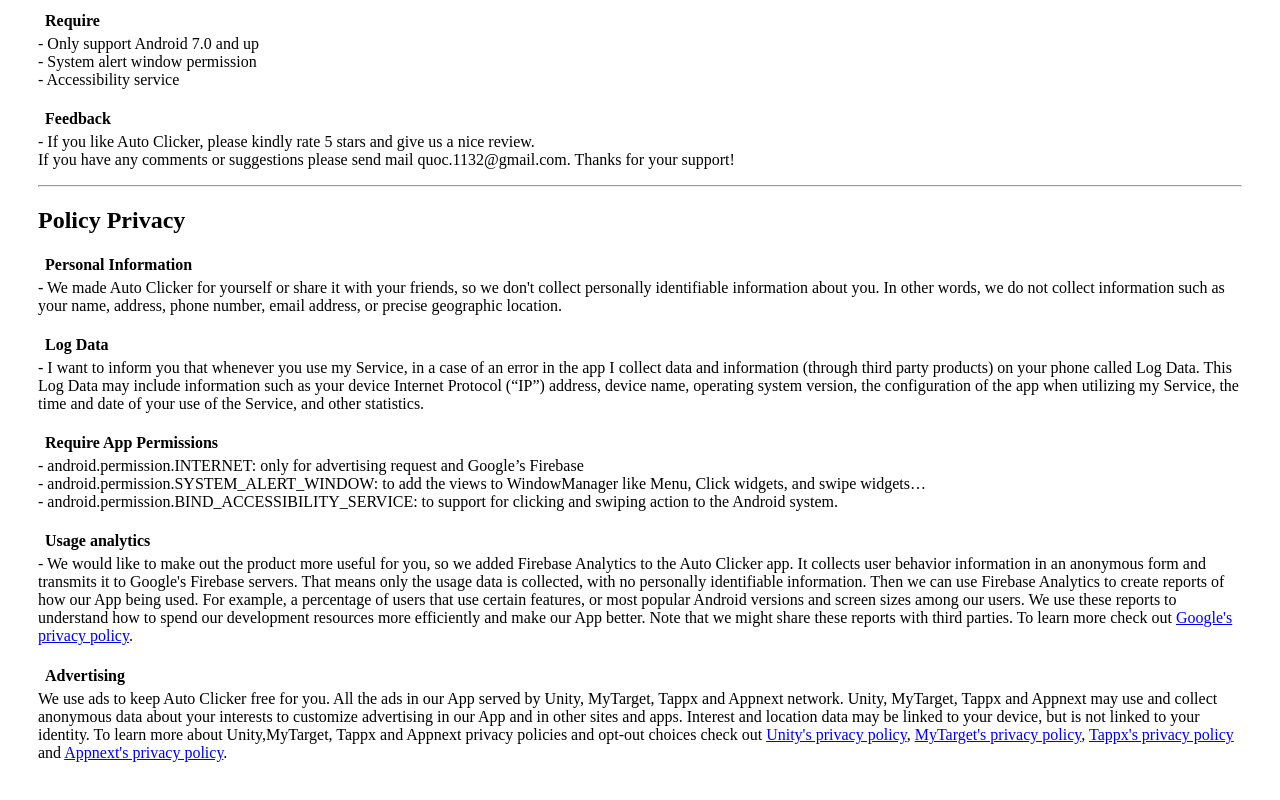
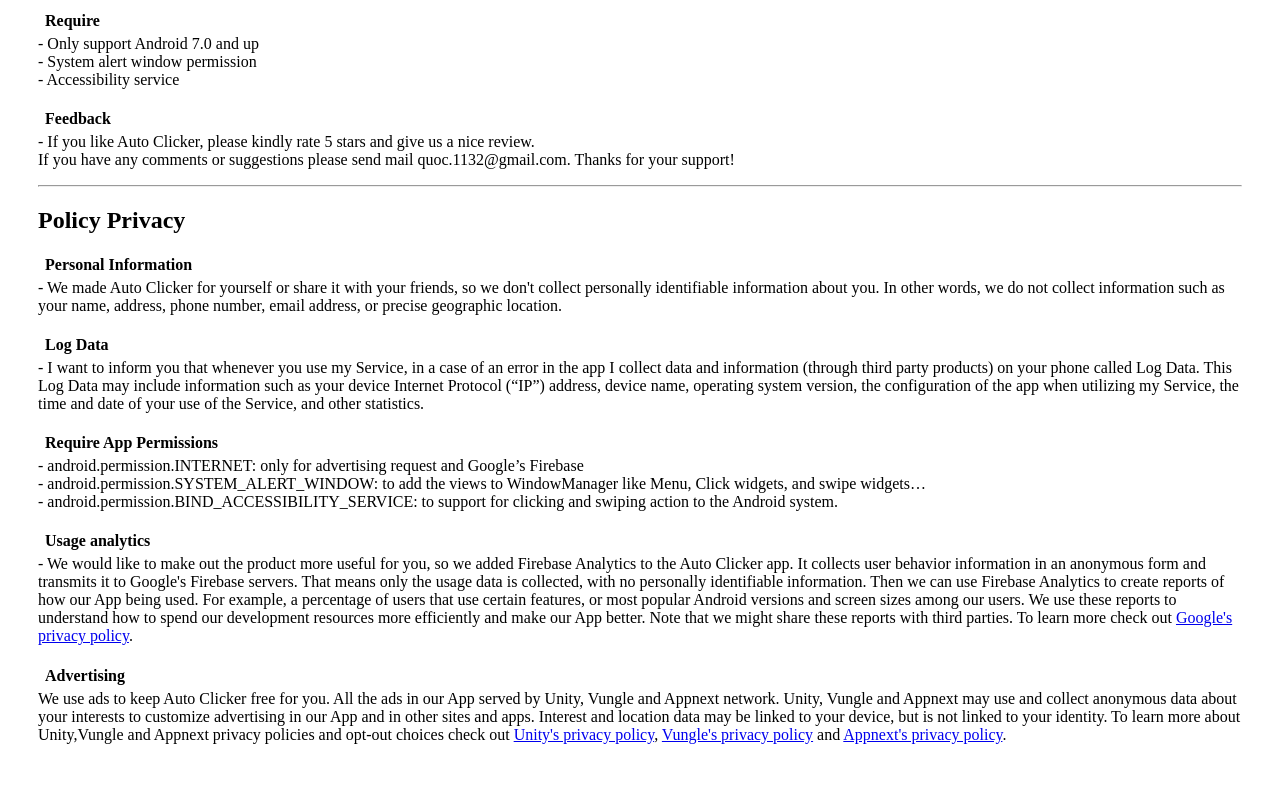
Before and after one commit to quoc1132/quoc1132.github.io, a plain HTML site: page index.html in a window 1280 px wide. Shown: the part 436-1236 px from the top of the page. Drawn offline with Linux system fonts and the light colour scheme.

Commit message:
Update index.html
Change to Vungle

```diff
--- a/index.html
+++ b/index.html
@@ -68,7 +68,7 @@
     </p>
     <h4 style="margin-bottom: 5px; margin-left: 7px">Advertising</h4>
     <p style="margin-top: 0px">
-        We use ads to keep Auto Clicker free for you. All the ads in our App served by Unity, MyTarget, Tappx and Appnext network. Unity, MyTarget, Tappx and Appnext may use and collect anonymous data about your interests to customize advertising in our App and in other sites and apps. Interest and location data may be linked to your device, but is not linked to your identity. To learn more about Unity,MyTarget, Tappx and Appnext privacy policies and opt-out choices check out <a href="https://unity3d.com/legal/privacy-policy">Unity's privacy policy</a>, <a href="https://legal.my.com/us/mytarget/privacy/">MyTarget's privacy policy</a>, <a href="https://www.tappx.com/privacy-policy/">Tappx's privacy policy</a> and <a href="https://www.appnext.com/policy.html">Appnext's privacy policy</a>.
+        We use ads to keep Auto Clicker free for you. All the ads in our App served by Unity, Vungle and Appnext network. Unity, Vungle and Appnext may use and collect anonymous data about your interests to customize advertising in our App and in other sites and apps. Interest and location data may be linked to your device, but is not linked to your identity. To learn more about Unity,Vungle and Appnext privacy policies and opt-out choices check out <a href="https://unity3d.com/legal/privacy-policy">Unity's privacy policy</a>, <a href="https://vungle.com/privacy/">Vungle's privacy policy</a> and <a href="https://www.appnext.com/policy.html">Appnext's privacy policy</a>.
     </p>
 
 </body>
```
